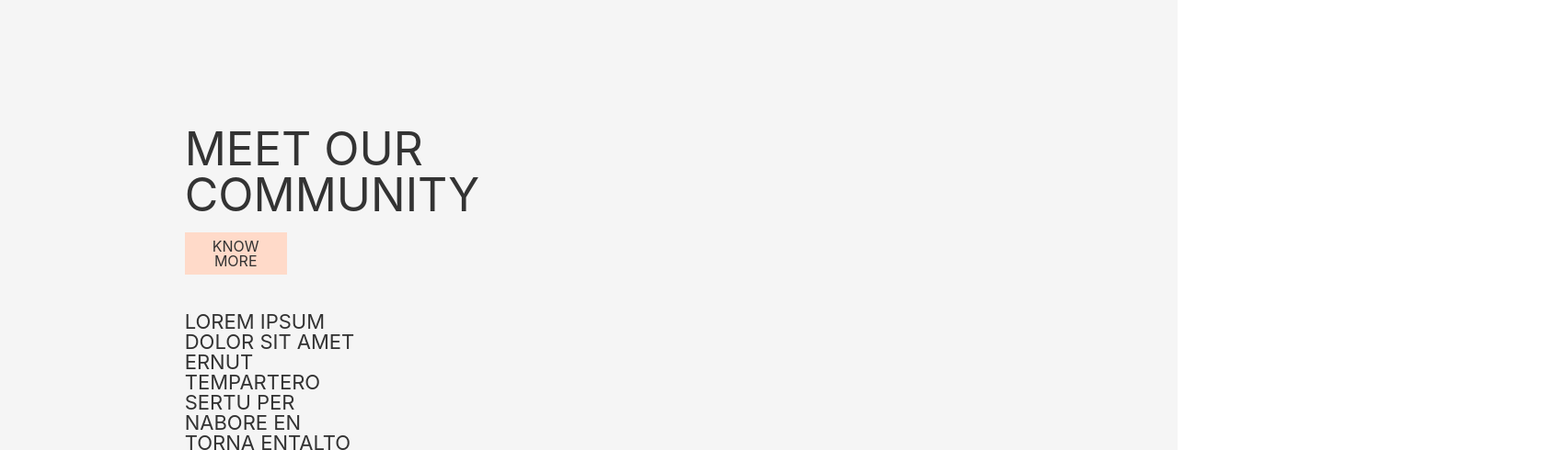
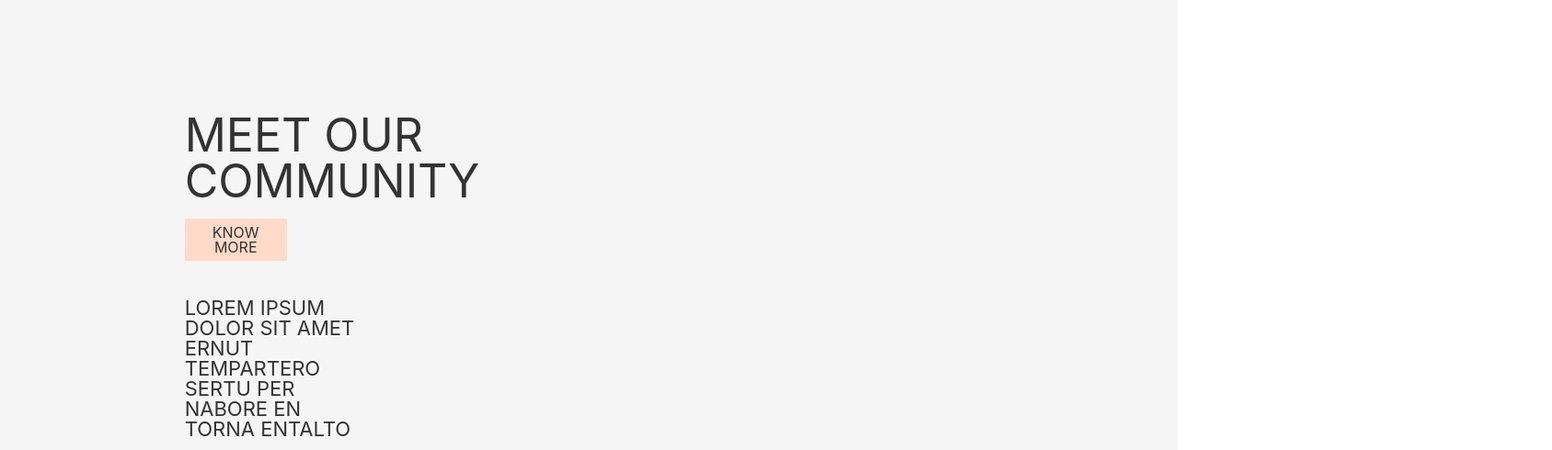
Before and after one commit to tiagocollot/react, a Gatsby site in the folder studio-graphene-main/: page / in a window 1280 px wide. Shown: the part 900-1390 px from the top of the page at 92% size, 1687 px wide, since content can reach past the window. Built offline with nearby package versions, Linux system fonts and the light colour scheme; Gatsby itself is replaced by a stand-in of ours; no server answers.

Commit message:
Clean the Meeting community

```diff
--- a/studio-graphene-main/src/components/Community/index.js
+++ b/studio-graphene-main/src/components/Community/index.js
@@ -70,7 +70,7 @@ const Community = () => {
   return (
     <div style={containerStyles} id="community">
       <div style={topRowStyle}>
-        <div style={{ marginRight: 30, marginTop: 650 }}>
+        <div style={{ marginRight: 30 }}>
           <h2 style={menuTitleStyle}>MEET OUR</h2>
           <h2 style={menuTitleStyle}>COMMUNITY</h2>
 
@@ -84,7 +84,7 @@ const Community = () => {
           </h4>
         </div>
       </div>
-        <div style={containerTopRowStyle}>
+        {/* <div style={containerTopRowStyle}>
           <div style={topRowStyle}>
             <ImageCard />
             <SocialMediaCard />
@@ -94,7 +94,7 @@ const Community = () => {
             <ImageCard />
             <SocialMediaCard />
           </div>
-      </div>
+      </div> */}
     </div>
   );
 }
```
